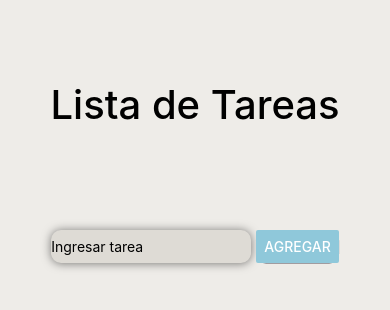
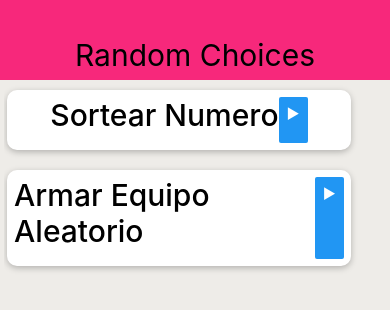
Before and after one commit to MattZubSch/random-choices_zuber, a React Native app: screen / in a window 390 px wide. Shown: the top 310 px of the page. Built offline with nearby package versions, Linux system fonts and the light colour scheme.

Commit message:
Adaptacion de la App a las screens

```diff
--- a/App.js
+++ b/App.js
@@ -1,71 +1,74 @@
 import { useState } from 'react';
-import { StyleSheet, View, Text} from 'react-native';
-import ItemList from './src/Componentes/ItemList';
-import Modal  from './src/Componentes/Modal';
-import AddItem from './src/Componentes/AddItem';
+import { StyleSheet, View } from 'react-native';
+
+
+import Header from './src/Componentes/Header';
+import MainScreen from './src/screens/MainScreen';
 
 export default function App() {
-  const [list, setList] = useState([])
-  const [complete, setComplete] = useState([])
-  const [item, setItem] = useState("")
-  const [itemSelected, setItemSelected] = useState(null)
-  const [modalVisible, setModalVisible] = useState(false)
+//   const [list, setList] = useState([])
+//   const [complete, setComplete] = useState([])
+//   const [item, setItem] = useState("")
+//   const [itemSelected, setItemSelected] = useState(null)
+//   const [modalVisible, setModalVisible] = useState(false)
 
-  function handleAdd(){
-    // Chequea que no sea un string vacio y lo agrega a la lista
-    if(item && !list.includes(item)){
-      setList(prevState => [...prevState, item])
-      setItem("")
-    }
-  }
+//   function handleAdd(){
+//     // Chequea que no sea un string vacio y lo agrega a la lista
+//     if(item && !list.includes(item)){
+//       setList(prevState => [...prevState, item])
+//       setItem("")
+//     }
+//   }
 
-  function handleSetItem(text){
-    // Setea el item con el valor del texto que se pase como argumento
-    setItem(text.trimStart())
-  }
+//   function handleSetItem(text){
+//     // Setea el item con el valor del texto que se pase como argumento
+//     setItem(text.trimStart())
+//   }
 
-  function handleModal(item){
-    // Abre el modal con el item seleccionado
-    setItemSelected(item)
-    setModalVisible(true)
-  }
+//   function handleModal(item){
+//     // Abre el modal con el item seleccionado
+//     setItemSelected(item)
+//     setModalVisible(true)
+//   }
 
-  function isComplete(item){
-    // devuelve True si el objeto se marco como completado
-    return complete.includes(item)
-  }
+//   function isComplete(item){
+//     // devuelve True si el objeto se marco como completado
+//     return complete.includes(item)
+//   }
 
-  function handleCompleteItem(item){
-    // Agrega el item elegido a la lista de completados. Si ya se encuentra en la misma, lo quita
-    if(!isComplete(item)){
-      setComplete(prevState => [...prevState, item])
-    } else{
-      setComplete(prevState => prevState.filter((complete)=> item !== complete))
-    }
-  }
+//   function handleCompleteItem(item){
+//     // Agrega el item elegido a la lista de completados. Si ya se encuentra en la misma, lo quita
+//     if(!isComplete(item)){
+//       setComplete(prevState => [...prevState, item])
+//     } else{
+//       setComplete(prevState => prevState.filter((complete)=> item !== complete))
+//     }
+//   }
 
-  function handleDelete(filteredItem){
-    // Elimina el item de la lista principal
-    setList(prevState => prevState.filter((item)=> item !== filteredItem))
-    setModalVisible(false)
-  }
-itemSelected
-  function handleHideModal(){
-    // Esconde el modal
-    setModalVisible(false)
-    setItemSelected(null)
-  }
+//   function handleDelete(filteredItem){
+//     // Elimina el item de la lista principal
+//     setList(prevState => prevState.filter((item)=> item !== filteredItem))
+//     setModalVisible(false)
+//   }
+// itemSelected
+//   function handleHideModal(){
+//     // Esconde el modal
+//     setModalVisible(false)
+//     setItemSelected(null)
+//   }
 
   return (
     <View style={styles.mainContainer}>
-      <View style={styles.titleContainer}>
+      {/* <View style={styles.titleContainer}>
         <Text style={styles.title}>Lista de Tareas</Text>
-      </View>
-      <AddItem
-        handleSetItem={handleSetItem}
-        handleAdd={handleAdd}
-        item={item}
-      />
+      </View> */}
+      <Header title={'Random Choices'} />
+      <MainScreen />
+        {/* <AddItem
+          handleSetItem={handleSetItem}
+          handleAdd={handleAdd}
+          item={item}
+          />
       <ItemList
         list={list}
         handleModal={handleModal}
@@ -79,7 +82,7 @@ itemSelected
         buttonSecondaryAction={()=> handleCompleteItem(itemSelected)}
         buttonHide={handleHideModal}
         isComplete={isComplete}
-      />
+      /> */}
     </View>
   );
 }
@@ -88,6 +91,12 @@ const styles = StyleSheet.create({
   mainContainer:{
     flex: 1,
     backgroundColor: "#EEECE8",
+  },
+  categoryContainer:{
+    margin: 10,
+    flex: 1,
+    backgroundColor: "#EEECE8",
+    height: 1
   },
   titleContainer: {
     height: 200,
@@ -100,4 +109,12 @@ const styles = StyleSheet.create({
     fontWeight: "500",
     color: "black",
   },
+  subtitle: {
+    marginBottom: 10,
+    fontSize: 30,
+    fontWeight: "500",
+    color: "black",
+    alignItems: "center",
+    justifyContent: 'center'
+  }
 });
--- a/src/Componentes/AddItem.js
+++ /dev/null
@@ -1,50 +0,0 @@
-import {View, TextInput, Button, StyleSheet} from "react-native"
-
-
-export default function AddItemsContainer({handleSetItem, item, handleAdd}){
-    return(
-        <View style={styles.textInputContainer}>
-        <View style={{flexDirection: "row"}}>
-            <TextInput
-            placeholder='Ingresar tarea'
-            style={styles.textInput}
-            onChangeText={handleSetItem}
-            value={item}
-            />
-            <View style={styles.addButton}>
-            <Button
-            title='Agregar'
-            onPress={handleAdd}
-            color={"#8FC8DA"}
-            />
-        </View>
-    </View>
-    </View>
-    )
-}
-
-const styles = StyleSheet.create({
-    textInputContainer:{
-        flex: 1,
-        justifyContent: "flex-start",
-        paddingTop: 30,
-        alignItems: "center",
-    },
-    addButton:{
-        borderRadius: 10,
-        marginLeft: 5,
-        backgroundColor: "rgb(155, 120, 180)",
-        shadowColor: "rgb(20, 10, 30)",
-        shadowOffset: {width: 0.1, height: 0.4},
-        shadowOpacity: 0.7
-    },
-    textInput:{
-        backgroundColor: "#DEDBD5",
-        borderRadius: 10,
-        width: 200,
-        shadowColor: "black",
-        shadowOffset: {width: 0.1, height: 0.4},
-        shadowOpacity: 0.5,
-        shadowRadius: 10
-    },
-})
--- /dev/null
+++ b/src/Componentes/Card.js
@@ -0,0 +1,22 @@
+import React from "react";
+import { View, StyleSheet} from 'react-native'
+
+const Card = props => (
+    <View style={{...styles.card, ...props.style}}>
+        {props.children}
+    </View>
+)
+
+const styles = StyleSheet.create({
+    card: {
+        shadowColor: 'black',
+        shadowOffset: {width: 0, height: 2},
+        shadowRadius: 6,
+        shadowOpacity: 0.25,
+        elevation: 5,
+        borderRadius: 10,
+        backgroundColor: 'white'
+    }
+})
+
+export default Card
--- /dev/null
+++ b/src/Componentes/Category.js
@@ -0,0 +1,37 @@
+import {View, Text, StyleSheet, Button} from "react-native"
+import Card from "./Card"
+
+export default function RenderCategory({item}){
+    return(
+        <View>
+            <Card style={styles.categoryContainer}>
+                <Text style={styles.category}>
+                    {item}
+                </Text>
+                <Button title={"▶"} />
+            </Card>
+        </View>
+    )
+}
+
+const styles = StyleSheet.create({
+    categoryContainer:{
+        margin: 3,
+        width: '90%',
+        padding: 7,
+        shadowColor: "black",
+        flexDirection: "row",
+        justifyContent: "center",
+        marginTop: 10,
+        marginBottom: 10,
+
+    },
+    category: {
+        marginBottom: 10,
+        fontSize: 30,
+        fontWeight: "500",
+        color: "black",
+        alignItems: "center",
+        justifyContent: 'center'
+    }
+})
--- a/src/Componentes/ItemList.js
+++ b/src/Componentes/CategoryList.js
@@ -1,12 +1,12 @@
 import {View, FlatList, StyleSheet} from "react-native"
-import RenderItem from "./Item"
+import RenderCategory from "./Category"
 
-export default function ItemList({list, handleModal, isComplete, handleCompleteItem}){
+export default function CategoryList({list}){
     return(
         <View style={styles.listContainer}>
             <FlatList
             data={list}
-            renderItem={({item}) => <RenderItem item={item} handleModal={()=> handleModal(item)} isComplete={()=> isComplete(item)} handleCompleteItem={()=> handleCompleteItem(item)}/>}
+            renderItem={({item}) => <RenderCategory item={item} />}
             keyExtractor={item => item}
             />
         </View>
--- /dev/null
+++ b/src/Componentes/Header.js
@@ -0,0 +1,30 @@
+import React from "react";
+import { View, Text, StyleSheet } from 'react-native'
+import Colors from "../constants/Colors";
+
+const Header = props => {
+    const { title } = props
+
+    return (
+        <View style={styles.header}>
+            <Text style={styles.headerTitle}>{title}</Text>
+        </View>
+    )
+}
+
+const styles = StyleSheet.create ({
+    header: {
+        width: '100%',
+        height: 80,
+        paddingTop: 30,
+        backgroundColor: Colors.primary,
+        alignItems: 'center',
+        justifyContent: 'center'
+    },
+    headerTitle: {
+        color: 'black',
+        fontSize: 30
+    }
+})
+
+export default Header
--- a/src/Componentes/Item.js
+++ /dev/null
@@ -1,35 +0,0 @@
-import {View, Text, StyleSheet, Button} from "react-native"
-
-export default function RenderItem({item, handleModal, isComplete, handleCompleteItem}){
-    return(
-        <View style={!isComplete(item)?  {...styles.itemContainer, backgroundColor: "#FF5151"}: {...styles.itemContainer, backgroundColor: "#51FF62"}}>
-            <Button title={`${!isComplete(item)? "▷": "▶" }`} onPress={handleCompleteItem} color={"#8FC8DA"}/>
-            <Text style={styles.item}>
-                {item}
-            </Text>
-            <Button title='Editar' onPress={handleModal} color={"#8FC8DA"}/>
-        </View>
-    )
-}
-
-const styles = StyleSheet.create({
-    itemContainer:{
-        margin: 3,
-        width: 300,
-        padding: 7,
-        shadowColor: "black",
-        flexDirection: "row",
-        justifyContent: "space-evenly",
-        marginTop: 10,
-        marginBottom: 10,
-        shadowColor: "black",
-        shadowOffset: {width: 0.1, height: 0.4},
-        shadowOpacity: 0.5,
-        shadowRadius: 2,
-    },
-    item:{
-        fontSize: 20,
-        width: 200,
-        textAlign: "center"
-    }
-})
--- a/src/Componentes/Modal.js
+++ /dev/null
@@ -1,60 +0,0 @@
-import { StyleSheet, Text, View, Modal as ModalNative, Pressable, Button} from 'react-native'
-import React from 'react'
-
-const Modal = ({itemSelected, isVisible, buttonPrimaryAction, buttonSecondaryAction, buttonHide, isComplete}) => {
-    return(
-        <ModalNative
-        animationType='fade'
-        transparent={true}
-        visible={isVisible}
-        >
-            <Pressable style={styles.modalStyle} onPress={buttonHide}>
-                <View style={!isComplete(itemSelected)? {...styles.modalView, backgroundColor: "#FF5151"}: {...styles.modalView, backgroundColor: "#51FF62"}}>
-                    <Text style={styles.modalText}>{itemSelected}</Text>
-                    <View style={styles.buttonsContainer}>
-                        <Button title='Eliminar' onPress={buttonPrimaryAction}/>
-                        <Button title={`${!isComplete(itemSelected)? "Marcar": "Desmarcar"}`} onPress={buttonSecondaryAction}/>
-                        <Button title='Ocultar' onPress={buttonHide}/>
-                    </View>
-                </View>
-            </Pressable>
-
-        </ModalNative>
-    )
-}
-
-export default Modal
-
-const styles = StyleSheet.create({
-    modalStyle:{
-        flex:1,
-        backgroundColor: "rgba(10, 5, 20, 0.5)",
-        alignItems: "center",
-        justifyContent: "center",
-    },
-    modalView:{
-        minWidth: "70%",
-        minHeight:"40%",
-        marginVertical: "auto",
-        justifyContent: "center",
-        alignItems: "center",
-        shadowColor: "#000",
-        shadowOffset: {
-            width: 0,
-            height: 2,
-        },
-        borderRadius: 30,
-        shadowOpacity: 0.25,
-        shadowRadius: 4,
-        elevation: 5,
-    },
-    modalText:{
-        fontSize: 50,
-
-    }
-    ,
-    buttonsContainer:{
-        paddingTop: 10,
-        flexDirection: "row"
-    }
-})
--- /dev/null
+++ b/src/constants/Colors.js
@@ -0,0 +1,3 @@
+export default {
+    primary: "#F7287B"
+}
--- /dev/null
+++ b/src/screens/MainScreen.js
@@ -0,0 +1,40 @@
+import React, { useState} from "react";
+import {
+  View,
+  Text,
+  StyleSheet,
+  Button
+} from "react-native";
+import CategoryList from "../Componentes/CategoryList";
+
+import Colors from "../constants/Colors";
+
+const MainScreen = () => {
+
+    const categoryList = ['Sortear Numero', 'Armar Equipo Aleatorio']
+
+    return (
+        <CategoryList
+        list={categoryList}/>
+    )
+}
+
+
+const styles = StyleSheet.create({
+    categoryContainer:{
+        margin: 10,
+        flex: 1,
+        backgroundColor: "#EEECE8",
+        height: 1
+    },
+    subtitle: {
+        marginBottom: 10,
+        fontSize: 30,
+        fontWeight: "500",
+        color: "black",
+        alignItems: "center",
+        justifyContent: 'center'
+    }
+});
+
+export default MainScreen
```
